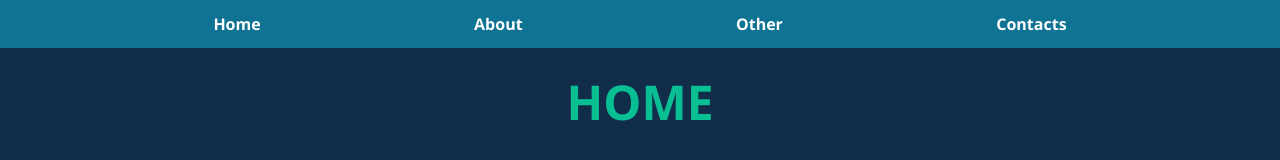
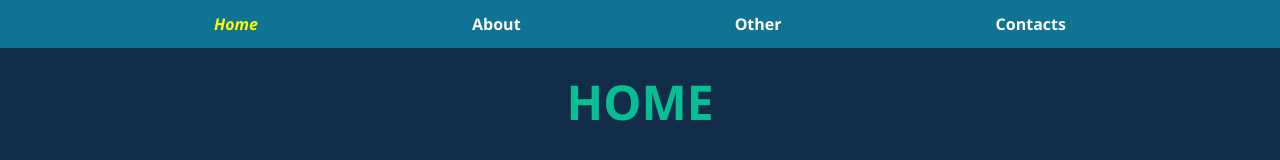
Before and after one commit to Waldemar-00/react-again, a React (Create React App) app in the folder 26-react-router/: page / in a window 1280 px wide. Shown: the top 160 px of the page. Built offline with nearby package versions, Linux system fonts and the light colour scheme.

Commit message:
Used NavLink component without className attribute.

```diff
--- a/26-react-router/src/App.css
+++ b/26-react-router/src/App.css
@@ -30,3 +30,7 @@ nav {
   height: 3rem;
   background-color: rgb(15, 115, 148);
 }
+.active {
+  color: yellow;
+  font-style: italic;
+}
--- a/26-react-router/src/components/Header.jsx
+++ b/26-react-router/src/components/Header.jsx
@@ -1,11 +1,11 @@
-import { Link } from 'react-router-dom'
+import { NavLink } from 'react-router-dom'
 const Header = () => {
   return (
     <nav>
-      <Link to='/'>Home</Link>
-      <Link to='/about'>About</Link>
-      <Link to='/about/other'>Other</Link>
-      <Link to='/contacts'>Contacts</Link>
+      <NavLink to='/'>Home</NavLink>
+      <NavLink to='/about'>About</NavLink>
+      <NavLink to='/about/other'>Other</NavLink>
+      <NavLink to='/contacts'>Contacts</NavLink>
     </nav>
   )
 }
```
